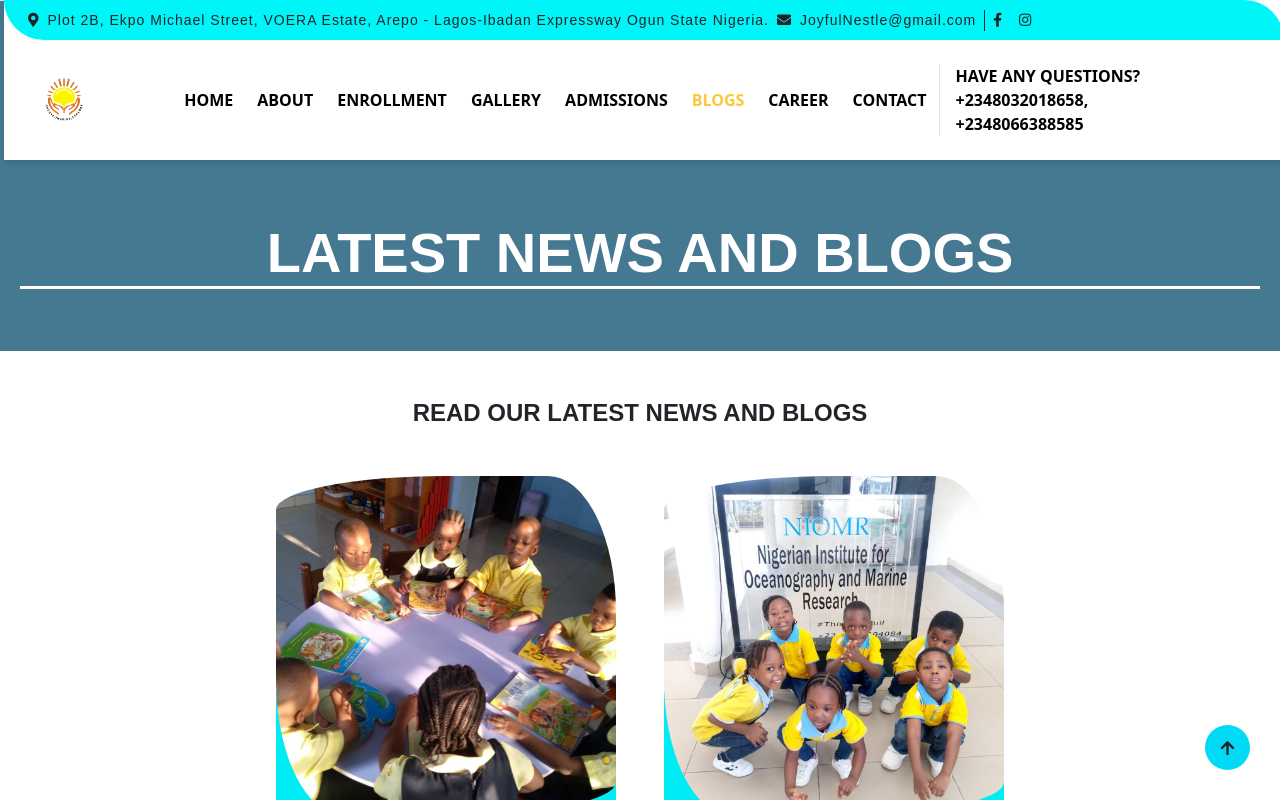
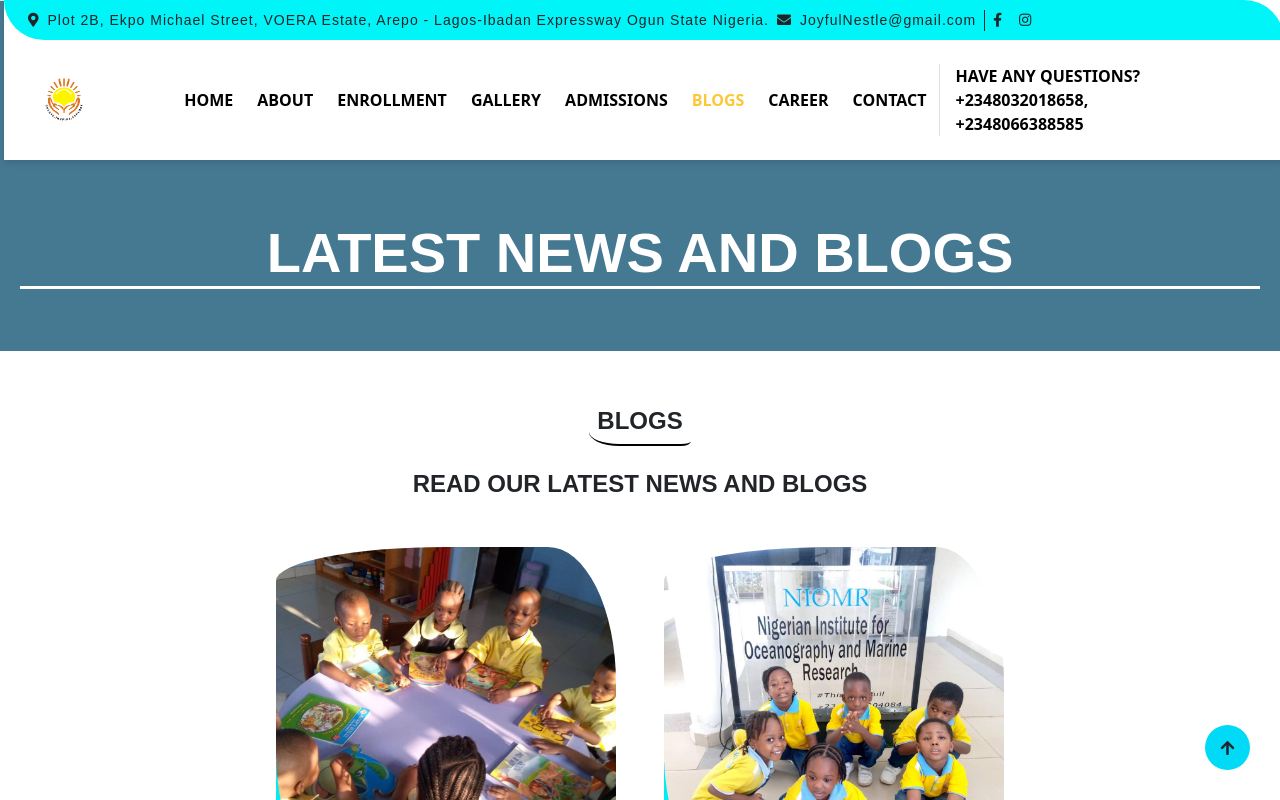
Before and after one commit to ivie-gif/joyfulNestleMontessoriAcademy, a React (Create React App) app: page /blog in a window 1280 px wide. Shown: the top 800 px of the page. Built offline with nearby package versions, Linux system fonts and the light colour scheme.

Commit message:
adding website update

```diff
--- a/src/component/pages/blogpage/index.js
+++ b/src/component/pages/blogpage/index.js
@@ -32,6 +32,12 @@ const BlogSection = () => {
             data-wow-delay="0.1s"
             style={{ maxWidth: "600px" }}
           >
+             <h4
+              className="mb-4 d-inline-block p-2 title-border-radius"
+              style={{ borderBottom: "2px solid #000000" }}
+            >
+              BLOGS
+            </h4>
             <h1 className=" mb-5 display-6 fs-4 text-dark text-uppercase">
               Read Our Latest News And Blogs
             </h1>
```
